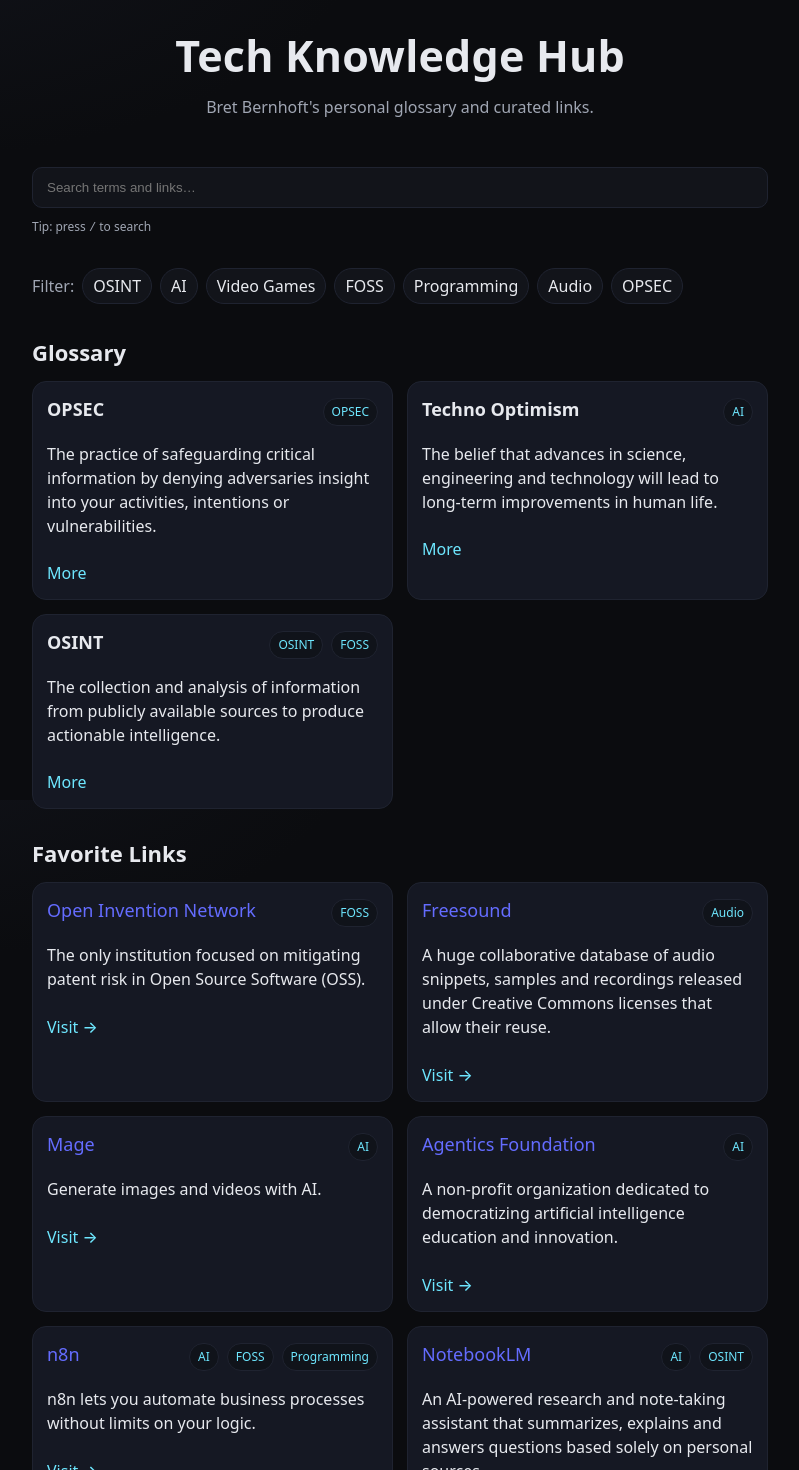
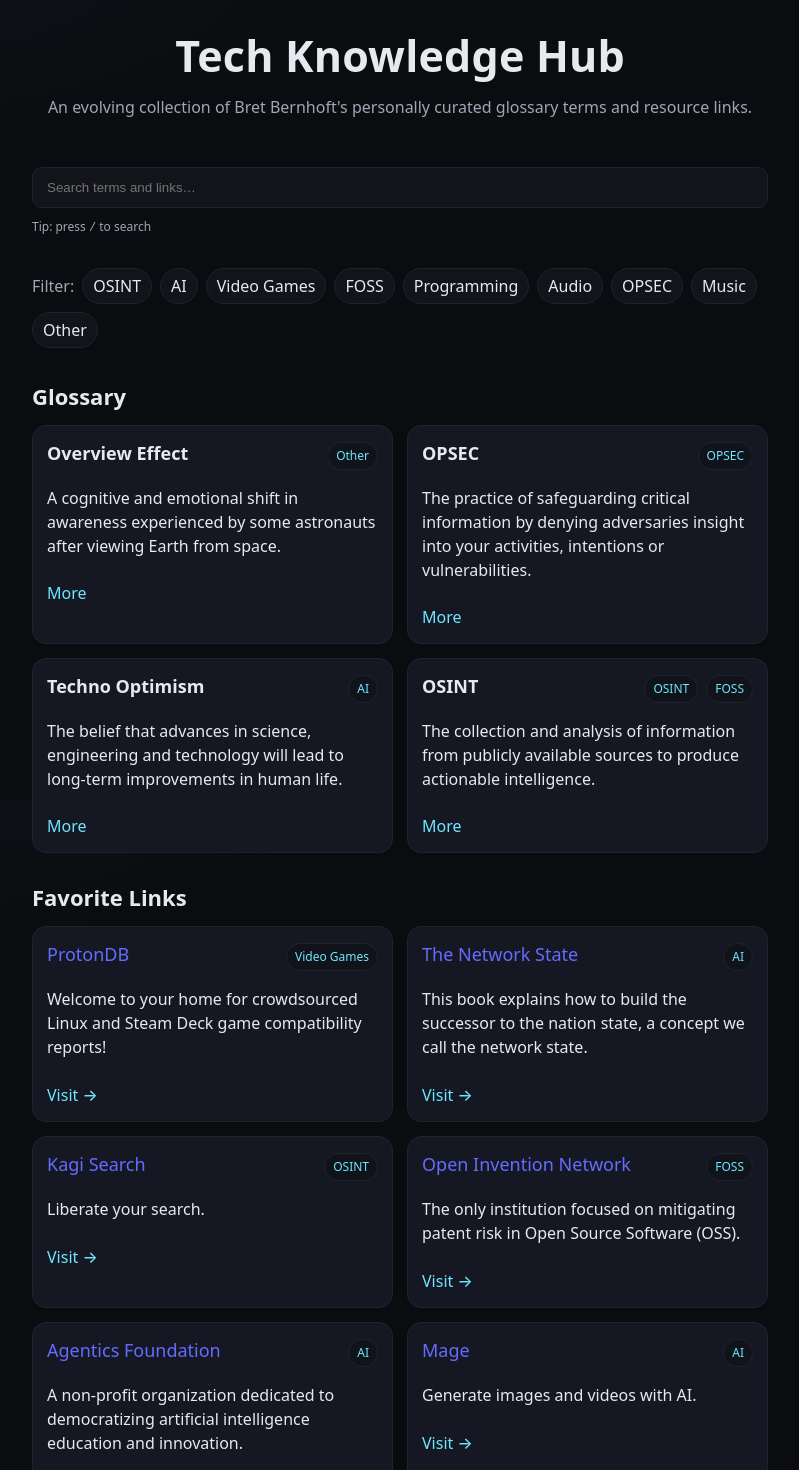
Before and after one commit to devbret/tech-knowledge-hub, a React (Vite) app: page / in a window 1280 px wide. Shown: the top 1470 px of the page, without its empty margins (240-1039 px from the left). Built offline with nearby package versions, Linux system fonts and the light colour scheme.

Commit message:
Add significant changes.

```diff
--- a/src/components/GlossaryItem.tsx
+++ b/src/components/GlossaryItem.tsx
@@ -62,7 +62,7 @@ export default function GlossaryItem({
       {open && (source || source_url) && (
         <div
           className="muted quote_source"
-          style={{ marginTop: 8, fontSize: 13 }}
+          style={{ marginTop: 13, fontSize: 13 }}
         >
           Source:{" "}
           {source_url ? (
--- a/src/components/GlossaryList.tsx
+++ b/src/components/GlossaryList.tsx
@@ -9,6 +9,15 @@ interface Props {
 
 const matchesQuery = (s: string, q: string) =>
   s.toLowerCase().includes(q.toLowerCase());
+
+const shuffleArray = <T,>(array: T[]): T[] => {
+  const arr = [...array];
+  for (let i = arr.length - 1; i > 0; i--) {
+    const j = Math.floor(Math.random() * (i + 1));
+    [arr[i], arr[j]] = [arr[j], arr[i]];
+  }
+  return arr;
+};
 
 export default function GlossaryList({ items, query, categories }: Props) {
   const filtered = items.filter((g) => {
@@ -28,16 +37,18 @@ export default function GlossaryList({ items, query, categories }: Props) {
     return catOk && qOk;
   });
 
+  const randomized = shuffleArray(filtered);
+
   return (
     <section className="container">
       <h2>Glossary</h2>
-      {filtered.length === 0 ? (
+      {randomized.length === 0 ? (
         <p className="muted">
           No matches. Add entries in <code>src/data/data.ts</code>.
         </p>
       ) : (
         <div className="grid">
-          {filtered.map((g) => (
+          {randomized.map((g) => (
             <GlossaryItem key={g.term} {...g} />
           ))}
         </div>
--- a/src/components/Header.tsx
+++ b/src/components/Header.tsx
@@ -3,7 +3,8 @@ export default function Header() {
     <header className="container">
       <h1>Tech Knowledge Hub</h1>
       <p className="muted">
-        Bret Bernhoft's personal glossary and curated links.
+        An evolving collection of Bret Bernhoft's personally curated glossary
+        terms and resource links.
       </p>
     </header>
   );
--- a/src/components/LinkList.tsx
+++ b/src/components/LinkList.tsx
@@ -9,6 +9,15 @@ interface Props {
 
 const matchesQuery = (s: string, q: string) =>
   s.toLowerCase().includes(q.toLowerCase());
+
+const shuffleArray = <T,>(array: T[]): T[] => {
+  const arr = [...array];
+  for (let i = arr.length - 1; i > 0; i--) {
+    const j = Math.floor(Math.random() * (i + 1));
+    [arr[i], arr[j]] = [arr[j], arr[i]];
+  }
+  return arr;
+};
 
 export default function LinkList({ items, query, categories }: Props) {
   const filtered = items.filter((l) => {
@@ -28,16 +37,18 @@ export default function LinkList({ items, query, categories }: Props) {
     return catOk && qOk;
   });
 
+  const randomized = shuffleArray(filtered);
+
   return (
     <section className="container">
       <h2>Favorite Links</h2>
-      {filtered.length === 0 ? (
+      {randomized.length === 0 ? (
         <p className="muted">
           No matches. Add links in <code>src/data/data.ts</code>.
         </p>
       ) : (
         <div className="grid">
-          {filtered.map((l) => (
+          {randomized.map((l) => (
             <LinkItem key={l.url} {...l} />
           ))}
         </div>
--- a/src/data/data.ts
+++ b/src/data/data.ts
@@ -8,6 +8,8 @@ export const ALL_CATEGORIES: Category[] = [
   "Programming",
   "Audio",
   "OPSEC",
+  "Music",
+  "Other",
 ];
 
 export const glossary: GlossaryEntry[] = [
@@ -41,6 +43,16 @@ export const glossary: GlossaryEntry[] = [
       "https://www.recordedfuture.com/blog/open-source-intelligence-definition",
     quote:
       "Open source intelligence (OSINT) is the practice of gathering, analyzing, and disseminating information from publicly available sources to address specific intelligence requirements.",
+  },
+  {
+    term: "Overview Effect",
+    definition:
+      "A cognitive and emotional shift in awareness experienced by some astronauts after viewing Earth from space.",
+    category: ["Other"],
+    source: "Wikipedia",
+    source_url: "https://en.wikipedia.org/wiki/Overview_effect",
+    quote:
+      "Researchers have characterized the effect as a state of awe with self-transcendent qualities, precipitated by a particularly striking visual stimulus.",
   },
 ];
 
@@ -78,6 +90,19 @@ export const links: LinkEntry[] = [
     description:
       "n8n lets you automate business processes without limits on your logic.",
     category: ["AI", "FOSS", "Programming"],
+  },
+  {
+    title: "Pi-hole",
+    url: "https://pi-hole.net/",
+    description:
+      "Instead of browser plugins or other software on each computer, install Pi-hole in one place and your entire network is protected.",
+    category: ["FOSS", "OPSEC"],
+  },
+  {
+    title: "DOA",
+    url: "https://www.dogsonacid.com/",
+    description: "A drum and bass (DNB) community forum of note.",
+    category: ["Audio", "Music"],
   },
   {
     title: "NotebookLM",
--- a/src/data/types.ts
+++ b/src/data/types.ts
@@ -5,6 +5,8 @@ export type Category =
   | "FOSS"
   | "Programming"
   | "Audio"
+  | "Music"
+  | "Other"
   | "OPSEC";
 
 export interface GlossaryEntry {
```
